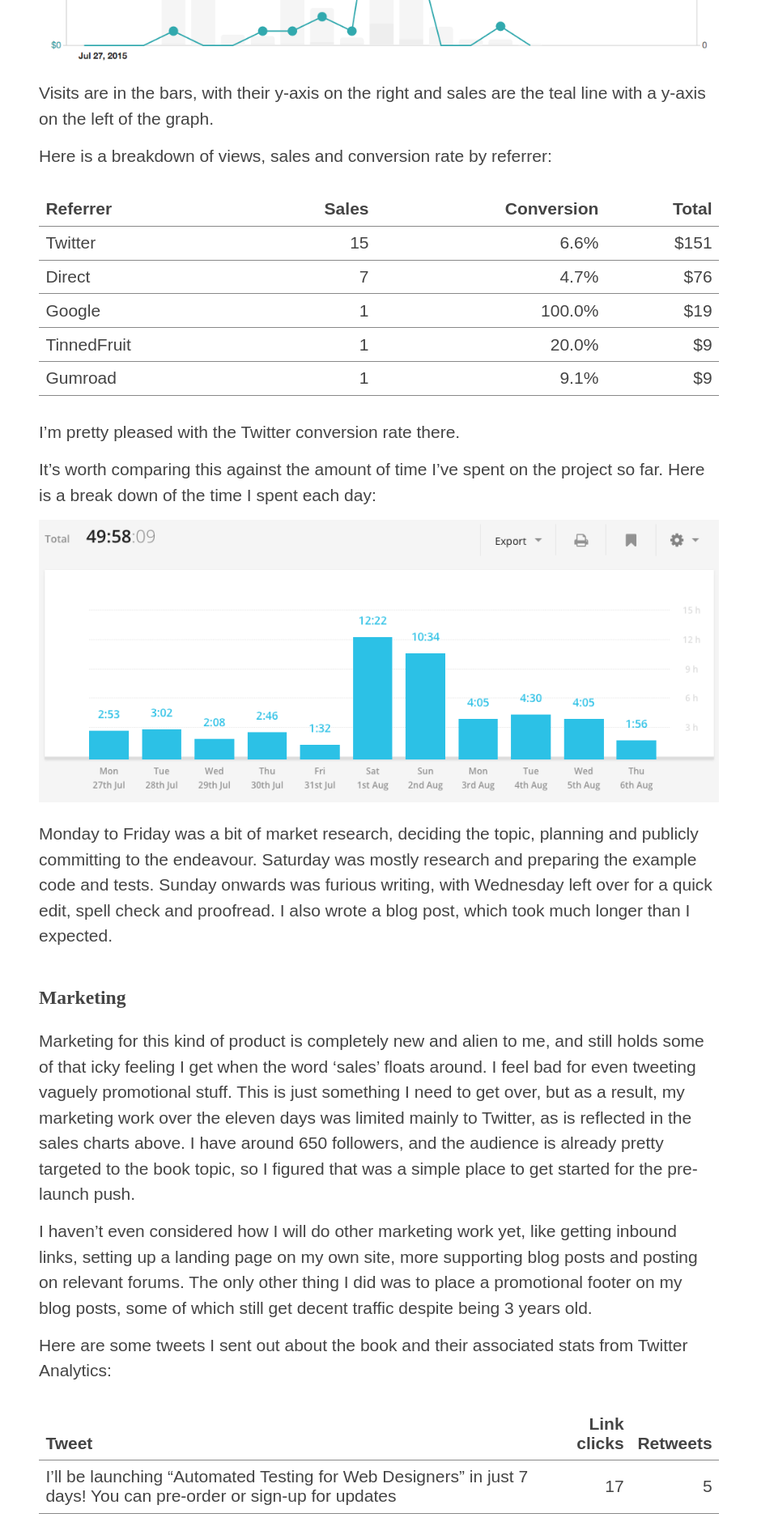
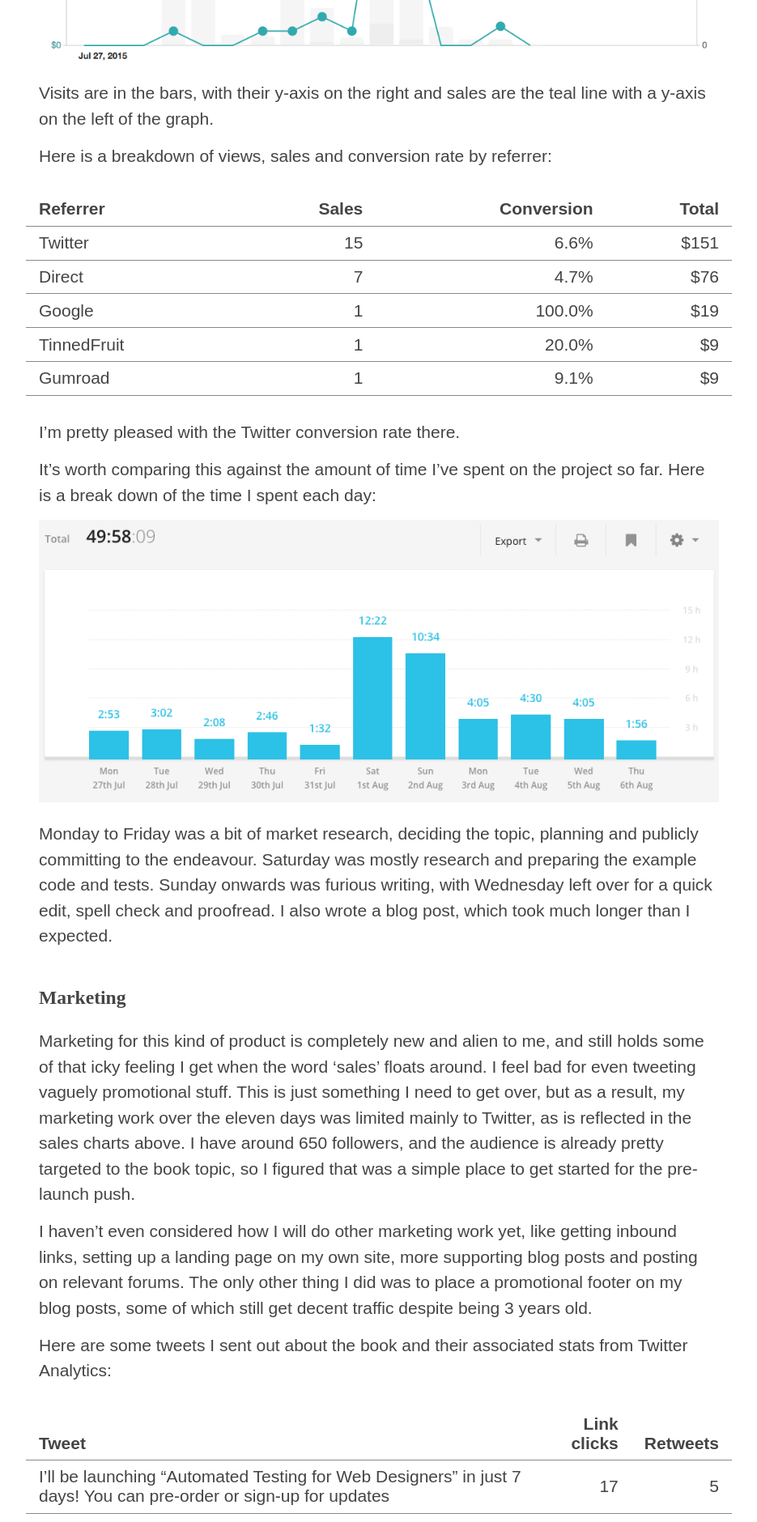
Before and after one commit to froots/froots.github.io, a Jekyll site: the page built from _posts/2015-08-12-why-would-anyone-try-and-write-a-book-in-eleven-days.md, in a window 1280 px wide. Shown: the part 3676-5556 px from the top of the page at 81% size, without its empty margins (172-1107 px from the left). Built offline with Jekyll 4.4.1, drawn with Linux system fonts in a browser that asks for light colours.

Commit message:
Align table content with body content
Uses calc() so will need testing and possible fallbacks

```diff
--- a/_sass/main/_base.scss
+++ b/_sass/main/_base.scss
@@ -129,16 +129,16 @@ p, li {
 }
 
 table {
-  margin: 1.4rem 0;
+  margin: 1.4rem (-$page-gutter-small);
   overflow: auto;
   overflow-x: auto;
   border-collapse: collapse;
-  width: 100%;
+  width: calc(100% + #{2 * $page-gutter-small});
 }
 
 th, td {
   border-bottom: 1px solid $color-light-border;
-  padding: .4rem;
+  padding: .4rem $page-gutter-small;
   text-align: left;
 }
 
```
